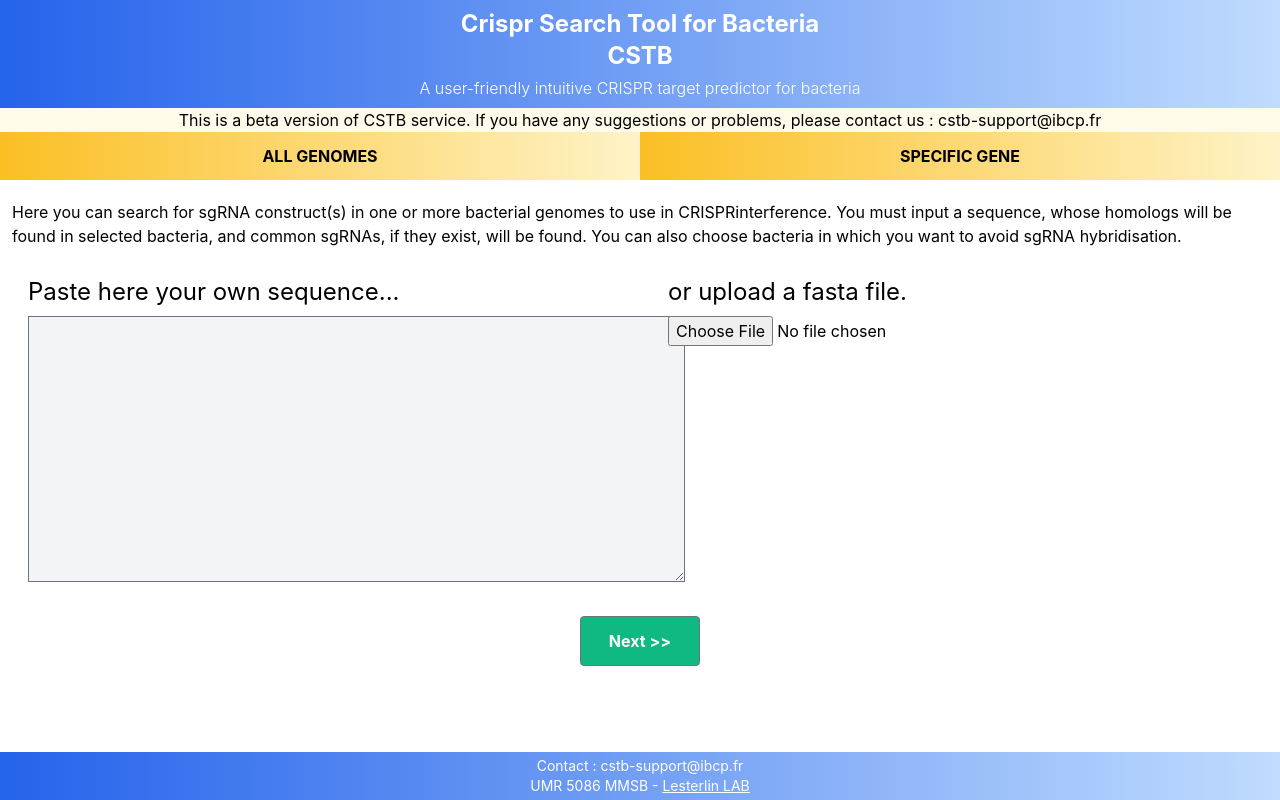
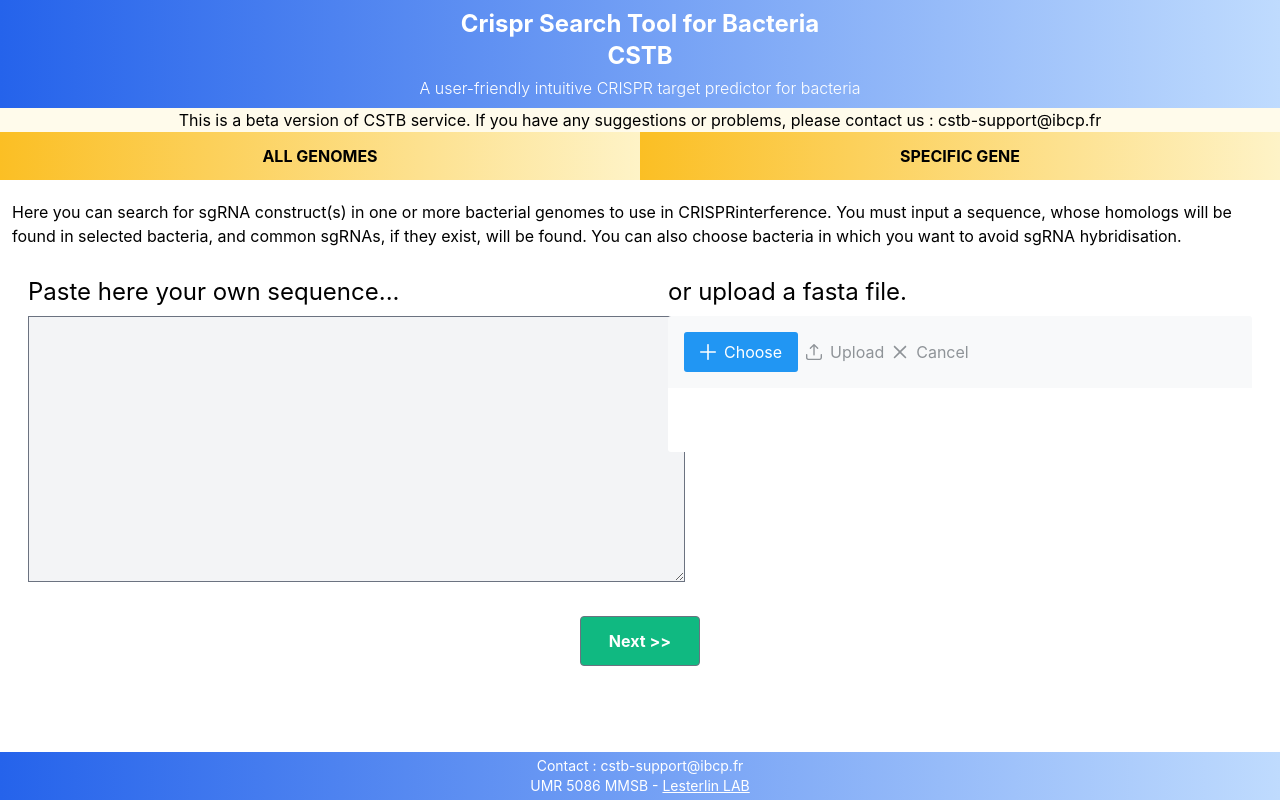
Before and after one commit to MMSB-MOBI/cstb-client, a Vue app: page /specific-gene in a window 1280 px wide. Built offline with nearby package versions, Linux system fonts and the light colour scheme; no server answers.

Commit message:
file upload button

```diff
--- a/src/components/TwoTrees.vue
+++ b/src/components/TwoTrees.vue
@@ -404,15 +404,13 @@ export default defineComponent({
           gni.push(genome_uuid);
         });
 
-        var _pam, pam;
-        _pam = document.getElementById("pam_AllG") as HTMLSelectElement;
-        pam = _pam.options[_pam.selectedIndex].text;
+        const _pam = document.getElementById("pam_AllG") as HTMLSelectElement;
+        const pam = _pam.options[_pam.selectedIndex].text;
 
-        var _sgrna_length, sgrna_length;
-        _sgrna_length = document.getElementById(
+        const _sgrna_length = document.getElementById(
           "sgrna-length_AllG"
         ) as HTMLSelectElement;
-        sgrna_length = _sgrna_length.options[_sgrna_length.selectedIndex].text;
+        const sgrna_length = _sgrna_length.options[_sgrna_length.selectedIndex].text;
 
         if (props.category === "allGenomes") {
           inputData.value = {
--- a/src/main.ts
+++ b/src/main.ts
@@ -6,8 +6,10 @@ import 'primeicons/primeicons.css'
 import "./assets/style.css"
 import router from "./router/router"
 import Socketio from './plugins/socket.io'
+import PrimeVue from 'primevue/config';
 
 const app = createApp(App);
+app.use(PrimeVue);
 app.use(router);
 app.use(Socketio, {
     connection: 'localhost:4000',
--- a/src/pages/SpecificGene.vue
+++ b/src/pages/SpecificGene.vue
@@ -24,7 +24,16 @@
       <div class="px-7">
         <p class="py-2 text-2xl">or upload a fasta file.</p>
         <div class="flex flex-col space-y-5">
-          <input id="file" type="file" @change="loadFile" />
+          <FileUpload
+            accept=".fna"
+            :maxFileSize="1000000"
+            :fileLimit="1"
+            :customUpload="true"
+            @uploader="onUpload"
+            @select="onSelect"
+            @remove="onRemove"
+            @clear="onRemove"
+          />
         </div>
       </div>
 
@@ -45,7 +54,7 @@
           {{ seq }}
         </p>
       </div>
-      <TwoTrees category="specificGene" :sequence="seq"/>
+      <TwoTrees category="specificGene" :sequence="seq" />
     </div>
   </div>
 </template>
@@ -53,20 +62,17 @@
 <script lang="ts">
 import { defineComponent, ref, Ref } from "vue";
 import TwoTrees from "../components/TwoTrees.vue";
+import FileUpload from "primevue/fileupload";
 
 export default defineComponent({
-  components: { TwoTrees },
+  components: { TwoTrees, FileUpload },
   setup() {
     const checked = ref(false);
     const seqFromFile = ref();
 
-    const loadFile = () => {
-      const _selectedFile = document.getElementById("file") as HTMLInputElement;
-      if (_selectedFile.files) {
-        seqFromFile.value = (document.getElementById(
-          "sequence"
-        ) as HTMLInputElement).value;
-        const file = _selectedFile.files[0];
+    const onUpload = (event: any) => {
+      if (event.files) {
+        const file = event.files[0];
         const reader: FileReader = new FileReader();
         reader.onload = function () {
           const text = reader.result;
@@ -74,7 +80,26 @@ export default defineComponent({
         };
         reader.readAsText(file);
       } else {
-        console.log("pas de fichier selectionné");
+        alert("Pas de fichier selectionné");
+      }
+    };
+
+    const onSelect = () => {
+      console.log("on select");
+      var chooseButton: HTMLElement | null = document.querySelector(
+        "span.p-fileupload-choose"
+      );
+      if (chooseButton) {
+        chooseButton.setAttribute("style", "fill-opacity: .25;");
+      }
+    };
+
+    const onRemove = (event: any) => {
+      seqFromFile.value = "";
+      var button = document.querySelector("span.p-fileupload-choose input");
+      if (button) {
+        button.removeAttribute("disabled");
+        // event.files[0]
       }
     };
 
@@ -100,12 +125,20 @@ export default defineComponent({
     };
 
     return {
-      loadFile,
+      onUpload,
       next,
       checked,
       seq,
       seqFromFile,
+      onRemove,
+      onSelect,
     };
   },
 });
 </script>
+
+<style>
+.choose {
+  fill-opacity: 0.25;
+}
+</style>
```
